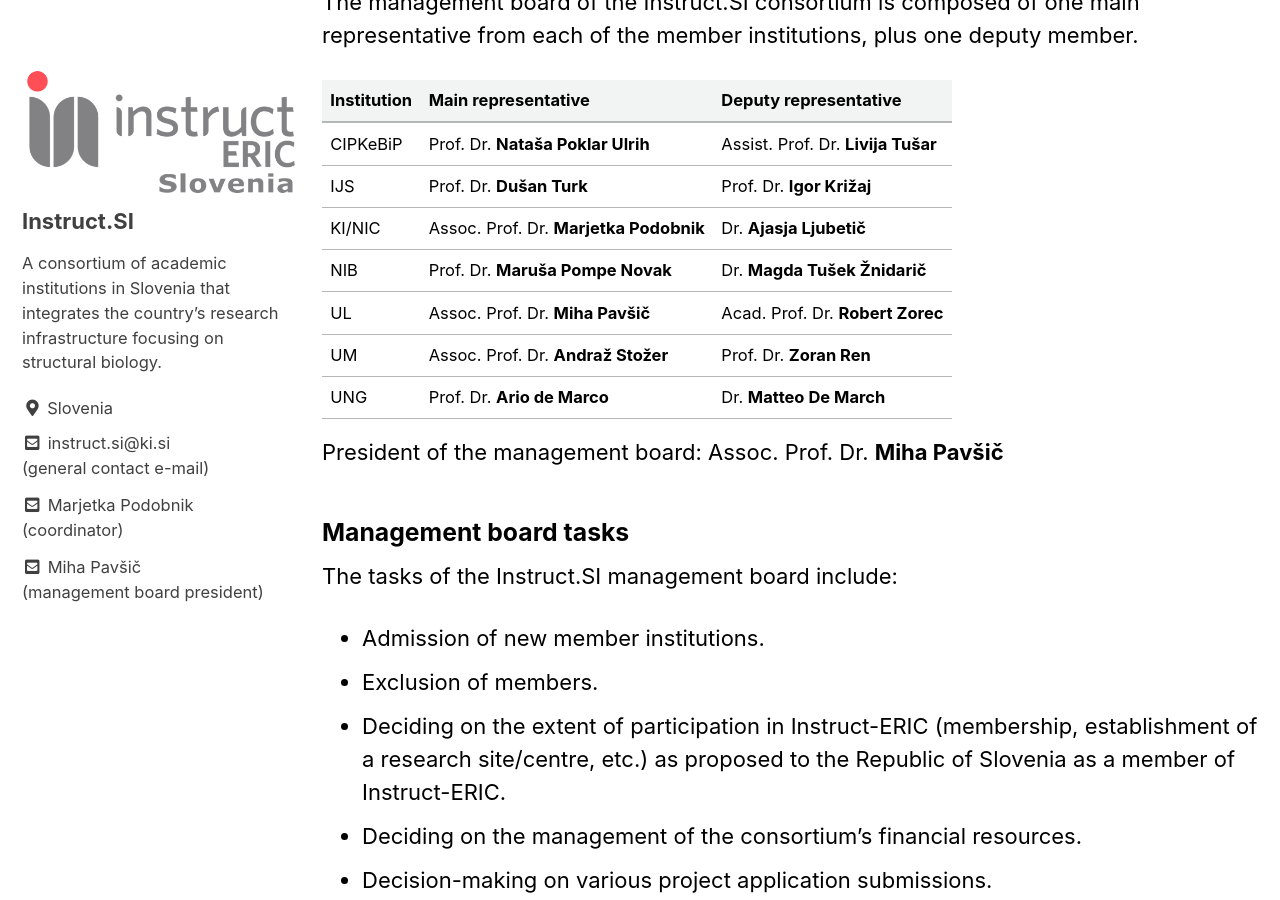
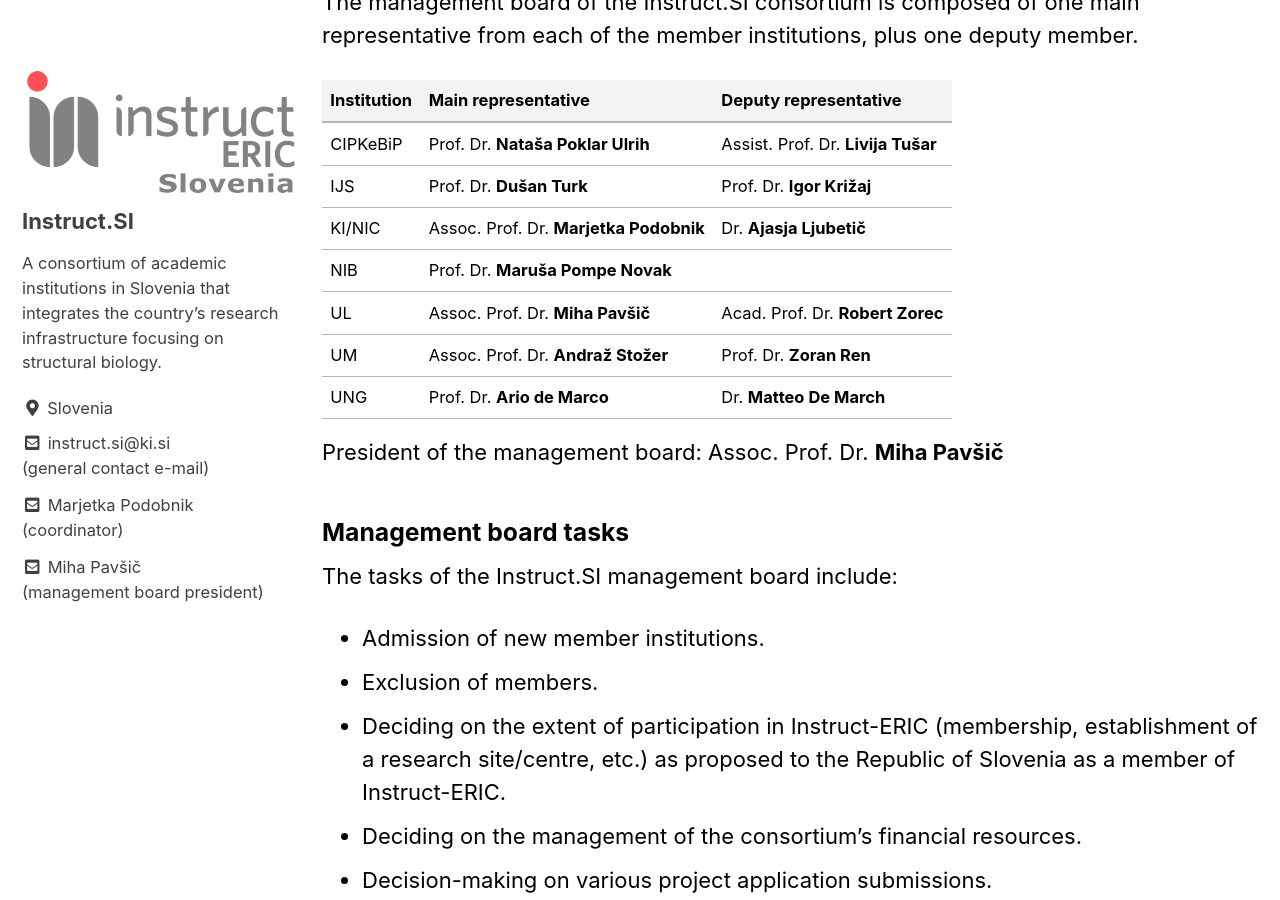
Before and after one commit to InstructSI/instructsi.github.io, a Jekyll site: the page built from _pages/about.md, in a window 1280 px wide and 900 px high, scrolled down 1891 px. Built offline with Jekyll 4.4.1, drawn with Linux system fonts in a browser that asks for light colours; cached includes are drawn as plain includes.

Commit message:
Unlisted deputy representative of NIB

```diff
--- a/_pages/about.md
+++ b/_pages/about.md
@@ -56,7 +56,7 @@
 | CIPKeBiP 	| Prof. Dr. **Nataša Poklar Ulrih**	| Assist. Prof. Dr. **Livija Tušar** 	|
 | IJS 	| Prof. Dr. **Dušan Turk** 	| Prof. Dr. **Igor Križaj** 	|
 | KI/NIC 	| Assoc. Prof. Dr. **Marjetka Podobnik** 	| Dr. **Ajasja Ljubetič** 	|
-| NIB 	| Prof. Dr. **Maruša Pompe Novak** 	| Dr. **Magda Tušek Žnidarič** 	|
+| NIB 	| Prof. Dr. **Maruša Pompe Novak** 	| |
 | UL 	| Assoc. Prof. Dr. **Miha Pavšič** 	| Acad. Prof. Dr. **Robert Zorec** 	|
 | UM 	| Assoc. Prof. Dr. **Andraž Stožer** 	| Prof. Dr. **Zoran Ren** 	|
 | UNG 	| Prof. Dr. **Ario de Marco** 	| Dr. **Matteo De March** 	|
```
